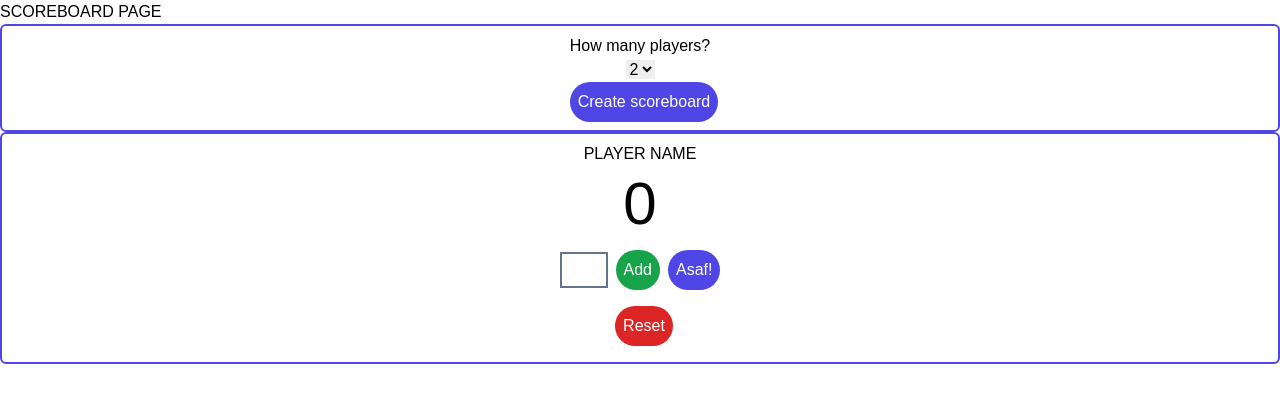
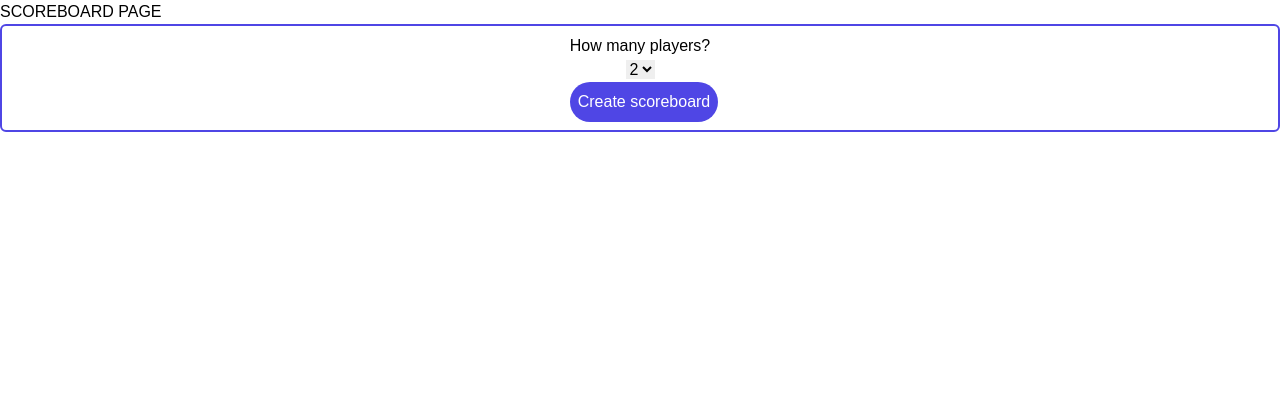
Before and after one commit to EllieD33/yaniv-app, a React (Vite) app: page /pages/ScoreBoard in a window 1280 px wide. Shown: the top 402 px of the page. Built offline with nearby package versions, Linux system fonts and the light colour scheme; a web font is replaced by a local one.

Commit message:
adds functionality to set number of players

```diff
--- a/src/components/NumberOfPlayers.jsx
+++ b/src/components/NumberOfPlayers.jsx
@@ -1,10 +1,16 @@
-function NumberOfPlayers() {
-    const handleSubmit = () => {
+import { useState } from "react";
 
+function NumberOfPlayers({ setNumberOfPlayers }) {
+    const [selection, setSelection] = useState(2);
+
+    const handleSubmit = (event) => {
+        setNumberOfPlayers(selection);
+        event.preventDefault();
     }
 
-    const handleChange = () => {
-
+    const handleChange = (event) => {
+        const { value } = event.target;
+        setSelection(parseInt(value));
     }
 
     return (
--- a/src/components/PlayerScoreCard.jsx
+++ b/src/components/PlayerScoreCard.jsx
@@ -1,9 +1,9 @@
 function PlayerScoreCard({ player }) {
     return (
         <section className="py-2 flex justify-center flex-col border-2 border-indigo-600 rounded-md text-center" >
-            <h2>PLAYER NAME</h2>
+            <h2>{player.name}</h2>
             <div className="py-2">
-                <p className="text-6xl">0</p>
+                <p className="text-6xl">{player.score}</p>
             </div>
             <form className="py-2">
                 <input className="p-1 border-2 border-slate-500 w-12" />
--- a/src/pages/ScoreBoard.jsx
+++ b/src/pages/ScoreBoard.jsx
@@ -1,12 +1,33 @@
+import { useState, useEffect } from "react";
 import NumberOfPlayers from "../components/NumberOfPlayers";
 import PlayerScoreCard from "../components/PlayerScoreCard";
 
 function ScoreBoard() {
+    const [numberOfPlayers, setNumberOfPlayers] = useState(0);
+    const [players, setPlayers] = useState([]);
+
+    useEffect(() => {
+        if (numberOfPlayers > 0) {
+            const defaultPlayerNames = Array.from({ length: numberOfPlayers }, (_,i) => `Player ${i + 1}`);
+            const defaultPlayerObjects = defaultPlayerNames.map((name) => ({
+            name,
+            score: 0,
+            status: 'active'
+        }));
+        setPlayers(defaultPlayerObjects);
+        }
+    }, [numberOfPlayers])
+
+
     return (
         <header>
             <h1>SCOREBOARD PAGE</h1>
-            <NumberOfPlayers />
-            <PlayerScoreCard />
+            <NumberOfPlayers setNumberOfPlayers={setNumberOfPlayers} />
+            {players && players.map((player, index) => (
+                <PlayerScoreCard key={index} player={player} />
+            ))
+
+            }
         </header>
     );
 }
```
